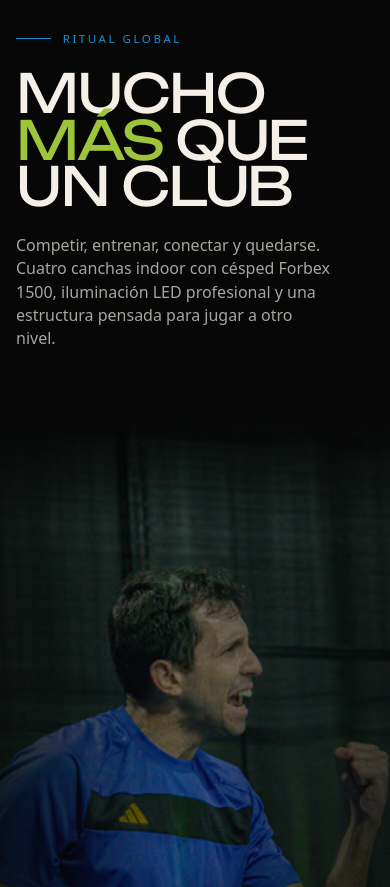
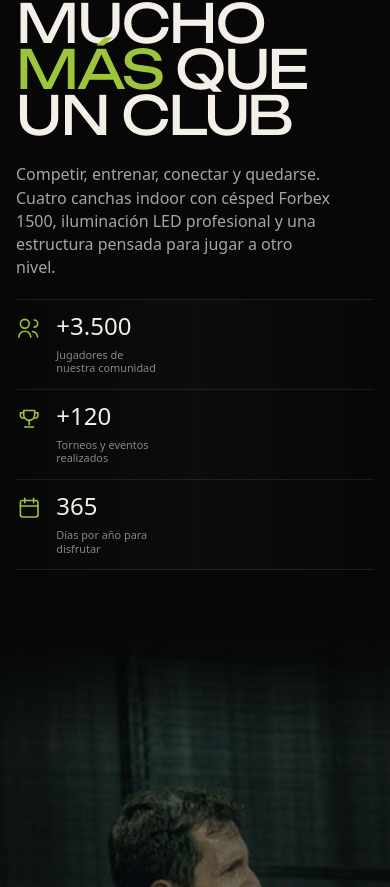
Before and after one commit to Lombardomercato/globalpadelcenter, a website: page index.html in a window 390 px wide. Shown: the part 1113-2000 px from the top of the page. Drawn offline with Linux system fonts and the light colour scheme; a web font is replaced by a local one.

Commit message:
final correcciones

```diff
--- a/index.html
+++ b/index.html
@@ -76,7 +76,7 @@
     <link rel="apple-touch-icon" href="./assets/optimized/global-padel-isologo.png?v=3" />
     <link rel="preload" as="image" href="./assets/optimized/hero-global-hero-mobile.avif" type="image/avif" media="(max-width: 680px)" fetchpriority="high" />
     <link rel="preload" as="image" href="./assets/optimized/hero-global-hero-desktop.avif" type="image/avif" media="(min-width: 681px)" fetchpriority="high" />
-    <link rel="stylesheet" href="./styles.css?v=approved-1" />
+    <link rel="stylesheet" href="./styles.css?v=approved-2" />
   </head>
   <body>
     <div class="gpc-progress" data-progress></div>
@@ -153,7 +153,23 @@
         <div class="gpc-container story-intro">
           <p class="story-eyebrow">RITUAL GLOBAL</p>
           <h2>MUCHO <span>M&Aacute;S</span> QUE UN CLUB</h2>
-          <p>Competir, entrenar, conectar y quedarse. Cuatro canchas indoor con c&eacute;sped Forbex 1500, iluminaci&oacute;n LED profesional y una estructura pensada para jugar a otro nivel.</p>
+          <div class="story-intro-bottom">
+            <p>Competir, entrenar, conectar y quedarse. Cuatro canchas indoor con c&eacute;sped Forbex 1500, iluminaci&oacute;n LED profesional y una estructura pensada para jugar a otro nivel.</p>
+            <div class="story-stats" aria-label="Global Padel Center en n&uacute;meros">
+              <div class="story-stat">
+                <svg viewBox="0 0 24 24" aria-hidden="true" focusable="false"><path d="M8 12a4 4 0 1 0 0-8 4 4 0 0 0 0 8zM2.5 20c.7-3.3 2.7-5.2 5.5-5.2s4.8 1.9 5.5 5.2"></path><path d="M16.5 11a3.2 3.2 0 1 0 0-6.4M15 15c2.4.2 4.1 1.9 4.7 5"></path></svg>
+                <p><strong><span>+</span><b data-counter data-target="3500">0</b></strong><span>Jugadores de<br />nuestra comunidad</span></p>
+              </div>
+              <div class="story-stat">
+                <svg viewBox="0 0 24 24" aria-hidden="true" focusable="false"><path d="M7 5h10v4a5 5 0 0 1-10 0z"></path><path d="M17 7h3v2a3 3 0 0 1-3 3M7 7H4v2a3 3 0 0 0 3 3M12 14v4M8 20h8"></path></svg>
+                <p><strong><span>+</span><b data-counter data-target="120">0</b></strong><span>Torneos y eventos<br />realizados</span></p>
+              </div>
+              <div class="story-stat">
+                <svg viewBox="0 0 24 24" aria-hidden="true" focusable="false"><rect x="4" y="5" width="16" height="15" rx="2"></rect><path d="M8 3v4M16 3v4M4 10h16"></path></svg>
+                <p><strong data-counter data-target="365">0</strong><span>D&iacute;as por a&ntilde;o para<br />disfrutar</span></p>
+              </div>
+            </div>
+          </div>
         </div>
 
         <div class="story-chapters">
--- a/script.js
+++ b/script.js
@@ -244,6 +244,54 @@ if ("IntersectionObserver" in window) {
   lazyBackgroundTargets.forEach((element) => element.classList.add("is-bg-loaded"));
 }
 
+const counterTargets = document.querySelectorAll("[data-counter]");
+
+const setCounterValue = (element, value) => {
+  element.textContent = new Intl.NumberFormat("es-AR").format(Math.round(value));
+};
+
+const animateCounter = (element) => {
+  if (element.dataset.counted === "true") return;
+  element.dataset.counted = "true";
+
+  const target = Number(element.dataset.target || 0);
+
+  if (reducedMotion || target <= 0) {
+    setCounterValue(element, target);
+    return;
+  }
+
+  const duration = 1350;
+  const start = performance.now();
+
+  const tick = (now) => {
+    const progress = Math.min(1, (now - start) / duration);
+    const eased = 1 - Math.pow(1 - progress, 3);
+    setCounterValue(element, target * eased);
+
+    if (progress < 1) requestAnimationFrame(tick);
+  };
+
+  requestAnimationFrame(tick);
+};
+
+if ("IntersectionObserver" in window) {
+  const counterObserver = new IntersectionObserver(
+    (entries) => {
+      entries.forEach((entry) => {
+        if (!entry.isIntersecting) return;
+        animateCounter(entry.target);
+        counterObserver.unobserve(entry.target);
+      });
+    },
+    { threshold: 0.45 }
+  );
+
+  counterTargets.forEach((element) => counterObserver.observe(element));
+} else {
+  counterTargets.forEach(animateCounter);
+}
+
 const revealTargets = document.querySelectorAll(
   ".scene-inner > *, .gpc-marquee, .story-intro, .story-chapter-inner, .gallery-head, .story-card, .bar-content > *, .events-grid > *, .sponsors-head, .sponsor-marquee, .location-grid > *, .contact-grid > *"
 );
--- a/styles.css
+++ b/styles.css
@@ -637,11 +637,86 @@ html .story-intro {
   color: var(--green);
 }
 
-.story-intro > p:not(.story-eyebrow) {
+.story-intro > p:not(.story-eyebrow),
+.story-intro-bottom > p {
   max-width: 25rem;
   margin-top: 1.35rem;
   color: var(--muted);
   font-size: clamp(1rem, 1.35vw, 1.22rem);
+}
+
+.story-intro-bottom {
+  display: grid;
+  grid-template-columns: minmax(16rem, 25rem) minmax(24rem, 0.78fr);
+  gap: clamp(2rem, 6vw, 6.5rem);
+  align-items: start;
+}
+
+.story-stats {
+  width: min(100%, 43rem);
+  justify-self: end;
+  display: grid;
+  grid-template-columns: repeat(3, minmax(0, 1fr));
+  margin-top: clamp(1.2rem, 2vw, 1.55rem);
+  border-top: 1px solid rgba(244, 240, 231, 0.1);
+  border-bottom: 1px solid rgba(244, 240, 231, 0.1);
+  background: linear-gradient(90deg, rgba(6, 7, 6, 0), rgba(244, 240, 231, 0.025), rgba(6, 7, 6, 0));
+}
+
+.story-stat {
+  min-height: 5.65rem;
+  display: grid;
+  grid-template-columns: 1.7rem minmax(0, 1fr);
+  gap: 0.82rem;
+  align-content: start;
+  align-items: start;
+  padding: 1.35rem clamp(0.8rem, 1.8vw, 1.35rem) 1rem;
+  border-left: 1px solid rgba(244, 240, 231, 0.09);
+}
+
+.story-stat:first-child {
+  border-left: 0;
+}
+
+.story-stat svg {
+  width: 1.65rem;
+  height: 1.65rem;
+  margin-top: 0.05rem;
+  color: var(--green);
+  fill: none;
+  stroke: currentColor;
+  stroke-width: 1.45;
+  stroke-linecap: round;
+  stroke-linejoin: round;
+}
+
+.story-stat p {
+  margin: 0;
+  display: grid;
+  gap: 0.22rem;
+}
+
+.story-stat strong {
+  display: flex;
+  align-items: baseline;
+  min-height: 1.9rem;
+  color: var(--ink);
+  font-size: clamp(1.25rem, 1.85vw, 1.85rem);
+  font-weight: 500;
+  line-height: 1;
+  font-variant-numeric: tabular-nums;
+}
+
+.story-stat strong span,
+.story-stat strong b {
+  font: inherit;
+}
+
+.story-stat p > span {
+  display: block;
+  color: rgba(244, 240, 231, 0.54);
+  font-size: 0.68rem;
+  line-height: 1.22;
 }
 
 .story-chapters {
@@ -2563,8 +2638,36 @@ body.stories-open {
     font-size: clamp(3.25rem, 18.5vw, 5.4rem);
   }
 
-  .story-intro > p:not(.story-eyebrow) {
+  .story-intro > p:not(.story-eyebrow),
+  .story-intro-bottom > p {
     max-width: 20rem;
+  }
+
+  .story-intro-bottom {
+    grid-template-columns: 1fr;
+    gap: 1.2rem;
+  }
+
+  .story-stats {
+    width: 100%;
+    grid-template-columns: 1fr;
+    justify-self: stretch;
+    margin-top: 0;
+  }
+
+  .story-stat {
+    min-height: 4.95rem;
+    padding: 0.9rem 0;
+    border-left: 0;
+    border-top: 1px solid rgba(244, 240, 231, 0.09);
+  }
+
+  .story-stat:first-child {
+    border-top: 0;
+  }
+
+  .story-stat strong {
+    font-size: 1.5rem;
   }
 
   .story-chapter h3 {
```
